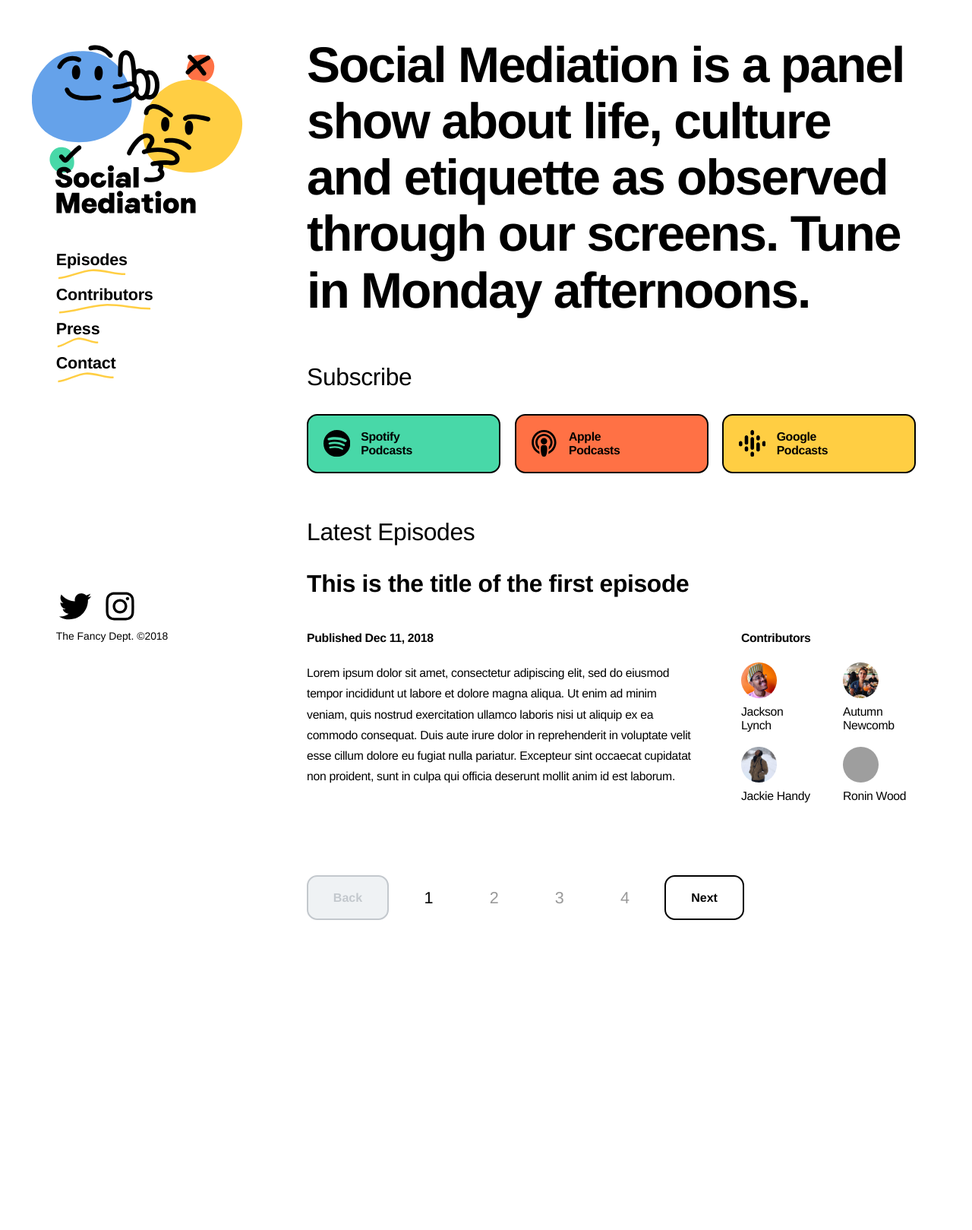
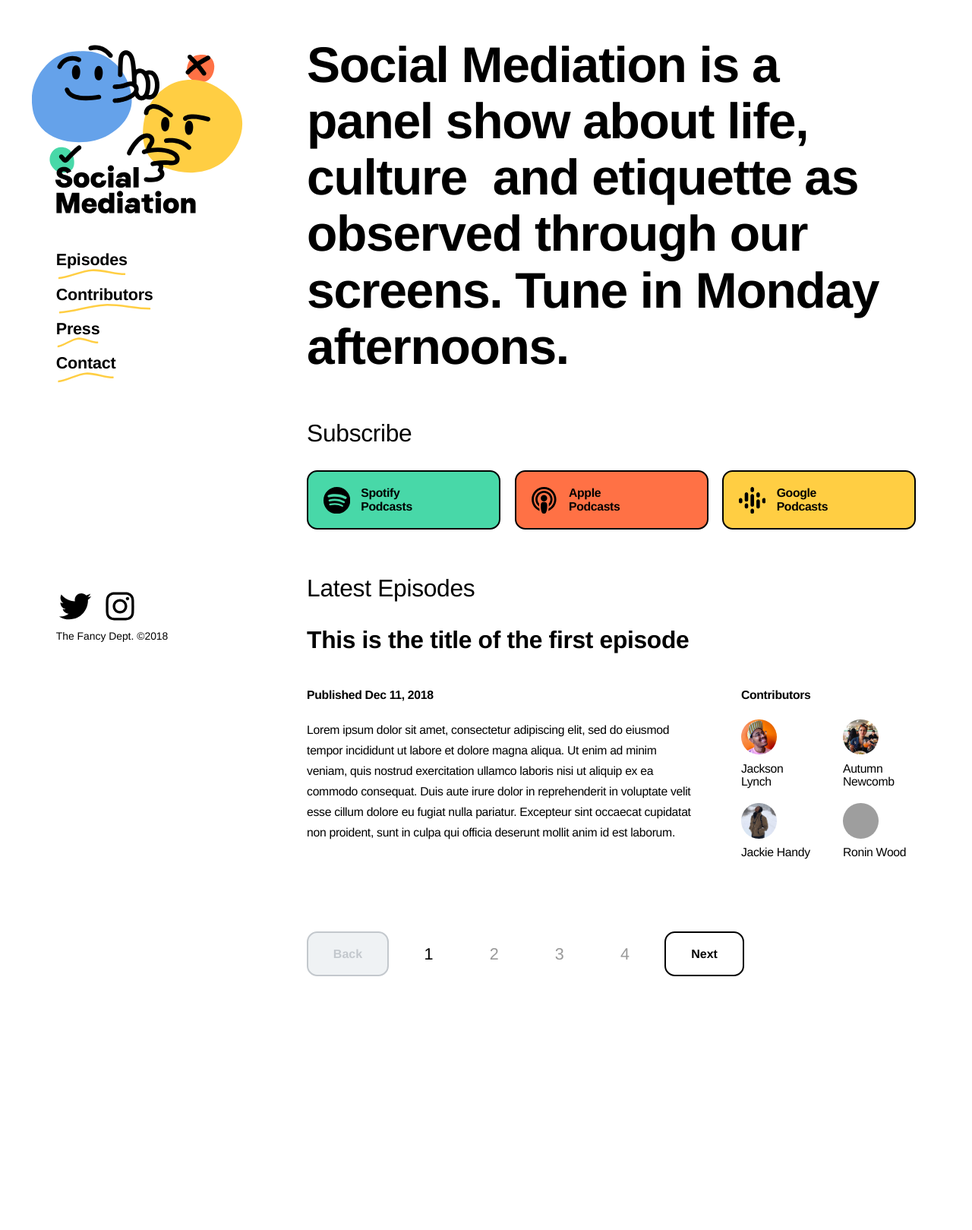
Before and after one commit to jacksonthatsme/social-mediation, a Jekyll site: the page built from index.md, in a window 1280 px wide. Shown: the whole page at 76% size. Built offline with Jekyll 4.4.1, drawn with Linux system fonts in a browser that asks for light colours; some web fonts are replaced; before the commit the page ends 1544 px from its top, so only the background shows below that; grey boxes are pictures that could not be loaded.

Commit message:
Updated type sizes

```diff
--- a/_config.yml
+++ b/_config.yml
@@ -8,9 +8,6 @@
   posts:
     title: Posts
     output: true
-  subscribe-links:
-    title: Subscribe Links
-    output: false
   uploads:
     title: Uploads
     output: true
--- a/_includes/footer.html
+++ b/_includes/footer.html
@@ -10,7 +10,7 @@
         </div>
         <form class="footer__newsletter__form">
           <input type="text" name="" class="footer__newsletter__input" placeholder="Enter your email">
-          <input type="submit" value="Sign up" class="footer__newsletter__submit">
+          <input type="submit" value="Sign me up" class="footer__newsletter__submit">
       </div>
       <div class="footer__social">
         <div class="footer__header">
--- a/assets/css/main.css
+++ b/assets/css/main.css
@@ -121,12 +121,12 @@
   text-align: justify; }
 
 .type-size--XL {
-  letter-spacing: -.03em; }
+  letter-spacing: -.02em; }
   .type-size--XL {
-    font-size: 42px; }
+    font-size: 34px; }
     @media screen and (min-width: 320px) {
       .type-size--XL {
-        font-size: calc(2.59259vw + 33.7037px); } }
+        font-size: calc(3.33333vw + 23.33333px); } }
     @media screen and (min-width: 1400px) {
       .type-size--XL {
         font-size: 70px; } }
@@ -140,12 +140,12 @@
         line-height: 78px; } }
 
 .type-size--L {
-  letter-spacing: -.03em; }
+  letter-spacing: -.02em; }
   .type-size--L {
-    font-size: 42px; }
+    font-size: 34px; }
     @media screen and (min-width: 320px) {
       .type-size--L {
-        font-size: calc(2.59259vw + 33.7037px); } }
+        font-size: calc(3.33333vw + 23.33333px); } }
     @media screen and (min-width: 1400px) {
       .type-size--L {
         font-size: 70px; } }
@@ -377,12 +377,12 @@
       .fixed-menu__nav {
         padding-top: 30px; } }
     .fixed-menu__nav__list {
-      letter-spacing: -.03em; }
+      letter-spacing: -.02em; }
       .fixed-menu__nav__list {
-        font-size: 42px; }
+        font-size: 34px; }
         @media screen and (min-width: 320px) {
           .fixed-menu__nav__list {
-            font-size: calc(2.59259vw + 33.7037px); } }
+            font-size: calc(3.33333vw + 23.33333px); } }
         @media screen and (min-width: 1400px) {
           .fixed-menu__nav__list {
             font-size: 70px; } }
@@ -681,12 +681,12 @@
       padding-top: 10px; } }
 
 .intro__content {
-  letter-spacing: -.03em; }
+  letter-spacing: -.02em; }
   .intro__content {
-    font-size: 42px; }
+    font-size: 34px; }
     @media screen and (min-width: 320px) {
       .intro__content {
-        font-size: calc(2.59259vw + 33.7037px); } }
+        font-size: calc(3.33333vw + 23.33333px); } }
     @media screen and (min-width: 1400px) {
       .intro__content {
         font-size: 70px; } }
@@ -698,14 +698,6 @@
     @media screen and (min-width: 1400px) {
       .intro__content {
         line-height: 78px; } }
-  .intro__content {
-    font-size: 34px; }
-    @media screen and (min-width: 320px) {
-      .intro__content {
-        font-size: calc(3.33333vw + 23.33333px); } }
-    @media screen and (min-width: 1400px) {
-      .intro__content {
-        font-size: 70px; } }
 
 .pagination {
   display: grid;
@@ -876,12 +868,12 @@
           margin-right: 15px; } }
 
 .page__title {
-  letter-spacing: -.03em; }
+  letter-spacing: -.02em; }
   .page__title {
-    font-size: 42px; }
+    font-size: 34px; }
     @media screen and (min-width: 320px) {
       .page__title {
-        font-size: calc(2.59259vw + 33.7037px); } }
+        font-size: calc(3.33333vw + 23.33333px); } }
     @media screen and (min-width: 1400px) {
       .page__title {
         font-size: 70px; } }
@@ -1303,8 +1295,25 @@
       grid-column: 2 / 3;
       margin: 10px;
       background-color: black;
+      letter-spacing: -.02em;
       cursor: pointer;
       color: white; }
+      .footer__newsletter__submit {
+        font-size: 14px; }
+        @media screen and (min-width: 320px) {
+          .footer__newsletter__submit {
+            font-size: calc(0.18519vw + 13.40741px); } }
+        @media screen and (min-width: 1400px) {
+          .footer__newsletter__submit {
+            font-size: 16px; } }
+      .footer__newsletter__submit {
+        line-height: 20px; }
+        @media screen and (min-width: 320px) {
+          .footer__newsletter__submit {
+            line-height: calc(0.74074vw + 17.62963px); } }
+        @media screen and (min-width: 1400px) {
+          .footer__newsletter__submit {
+            line-height: 28px; } }
       .footer__newsletter__submit {
         border-radius: 6px; }
         @media screen and (min-width: 320px) {
--- a/assets/scss/05-utilities/_utilities.type-size.scss
+++ b/assets/scss/05-utilities/_utilities.type-size.scss
@@ -3,9 +3,9 @@
 // ------------------------------------------------------------------
 
 @mixin type-size--XL {
-  @include fluid-property(font-size, 42px, 70px);
+  @include fluid-property(font-size, 34px, 70px);
   @include fluid-property(line-height, 44px, 78px);
-  letter-spacing: -.03em;
+  letter-spacing: -.02em;
 }
 
 .type-size--XL {
--- a/assets/scss/06-components/_components.footer.scss
+++ b/assets/scss/06-components/_components.footer.scss
@@ -55,6 +55,7 @@
       @extend .bttn;
       margin: 10px;
       background-color: black;
+      @include type-size--R;
       cursor: pointer;
       color: white;
       @include fluid-property(border-radius, 6px, 8px);
--- a/assets/scss/06-components/_components.sections.intro.scss
+++ b/assets/scss/06-components/_components.sections.intro.scss
@@ -4,6 +4,5 @@
 
 .intro__content {
   @include type-size--XL;
-  @include fluid-property(font-size, 34px, 70px);
   @extend .font-weight--bold;
 }
```
